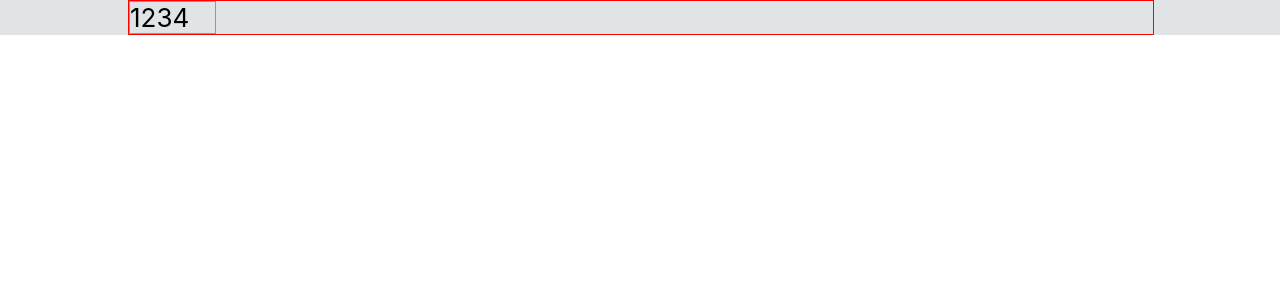
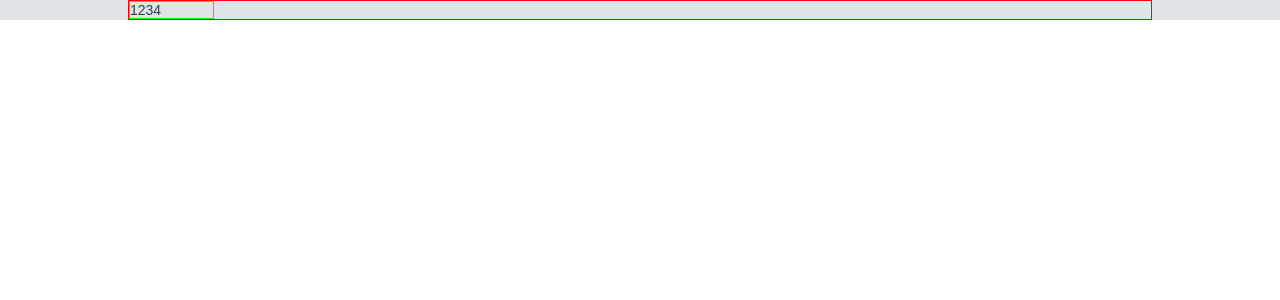
Before and after one commit to BlueStoneQ/BBQ, a React (Create React App) app in the folder thoughtworks-homework/cruise/: page / in a window 1280 px wide. Shown: the top 300 px of the page. Built offline with nearby package versions, Linux system fonts and the light colour scheme.

Commit message:
cruise-公共样式-字体

```diff
--- a/thoughtworks-homework/cruise/src/views/App.css
+++ b/thoughtworks-homework/cruise/src/views/App.css
@@ -1,4 +1,6 @@
 .App {
+  width: 100%;
+  height: 100%;
   /* text-align: center; */
 }
 
@@ -16,6 +18,9 @@
   /* justify-content: center; */
   font-size: calc(10px + 2vmin);
   /* color: white; */
+  font-family: 'Avenir', Arial, Helvetica, sans-serif;
+  color: #2D4054;
+  font-size: 14px;
 }
 
 .App-link {
@@ -30,3 +35,10 @@
     transform: rotate(360deg);
   }
 }
+
+/* 公共样式 */
+/* 盒子模型 */
+div {
+  box-sizing: border-box;
+  -moz-box-sizing:border-box; /* Firefox */
+}
```
